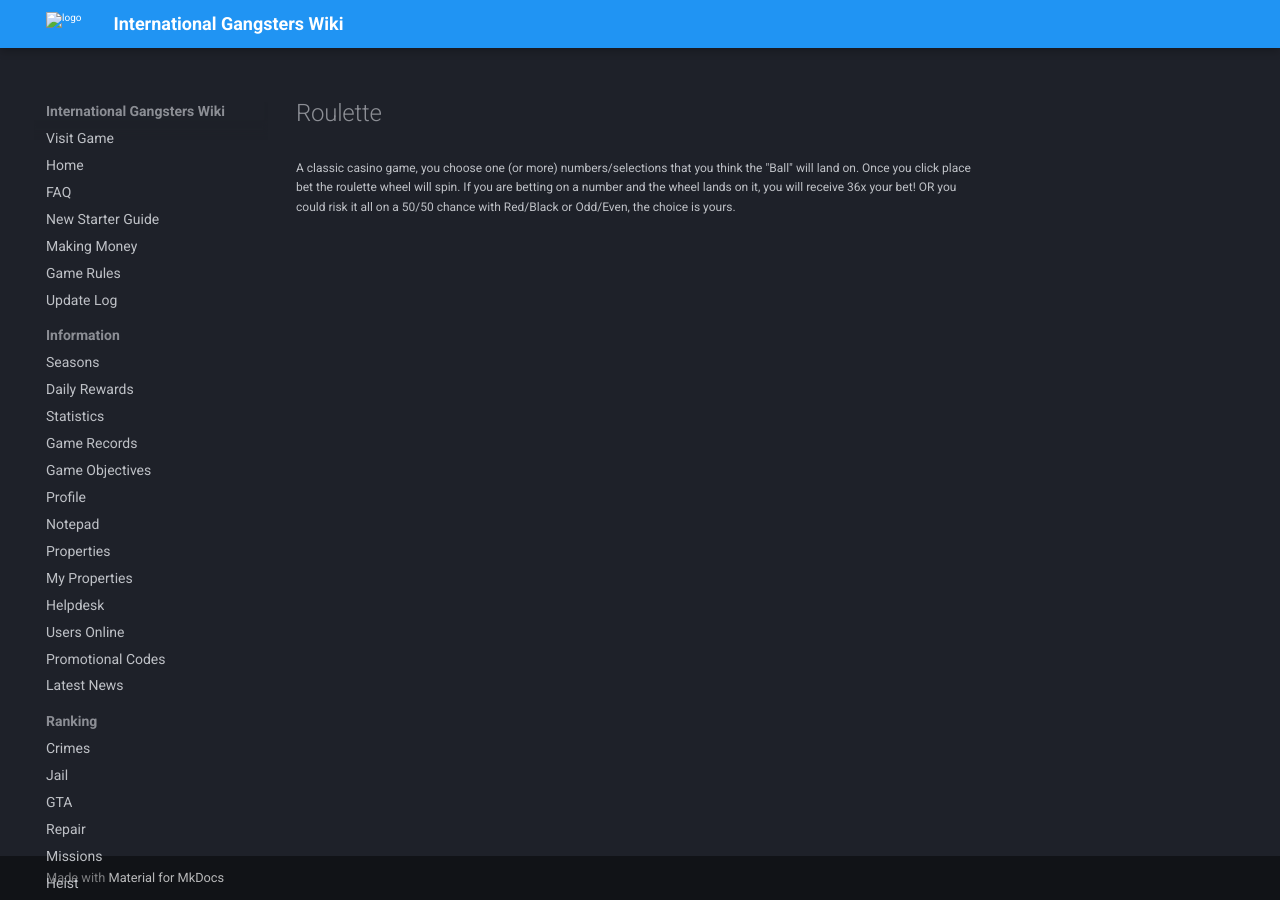
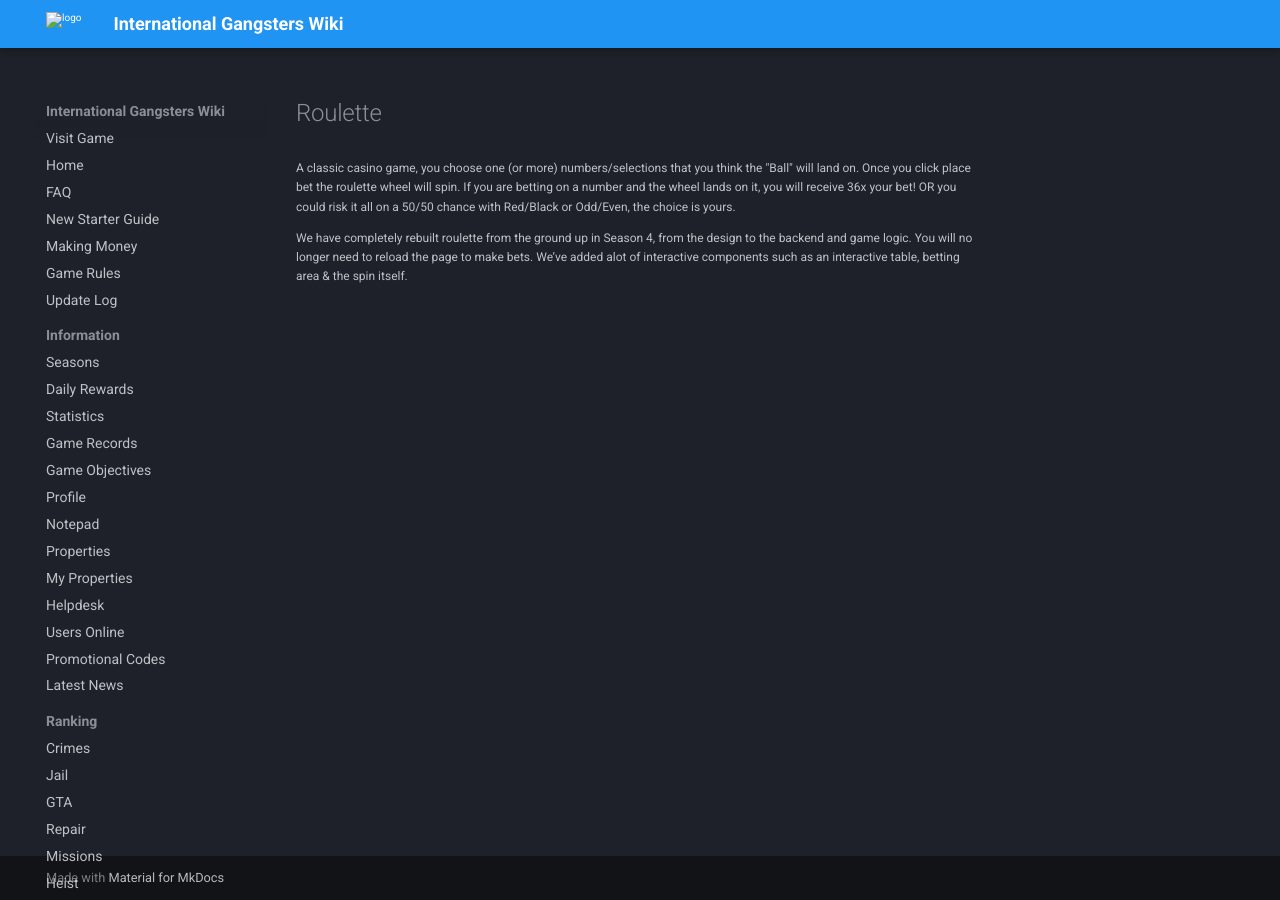
Before and after one commit to InternationalGangsters/wiki, an MkDocs documentation site: the page built from docs/money/roulette.md, in a window 1280 px wide. Built offline with MkDocs 1.6.1 and Material for MkDocs 9.7.7, drawn with Linux system fonts in a browser that asks for light colours; comment, search, counter and statistics services are not loaded.

Commit message:
Update roulette.md (#43)

```diff
--- a/docs/money/roulette.md
+++ b/docs/money/roulette.md
@@ -1,3 +1,5 @@
 # Roulette
 
 A classic casino game, you choose one (or more) numbers/selections that you think the "Ball" will land on. Once you click place bet the roulette wheel will spin. If you are betting on a number and the wheel lands on it, you will receive 36x your bet! OR you could risk it all on a 50/50 chance with Red/Black or Odd/Even, the choice is yours.
+
+We have completely rebuilt roulette from the ground up in Season 4, from the design to the backend and game logic. You will no longer need to reload the page to make bets. We’ve added alot of interactive components such as an interactive table, betting area & the spin itself.
```
